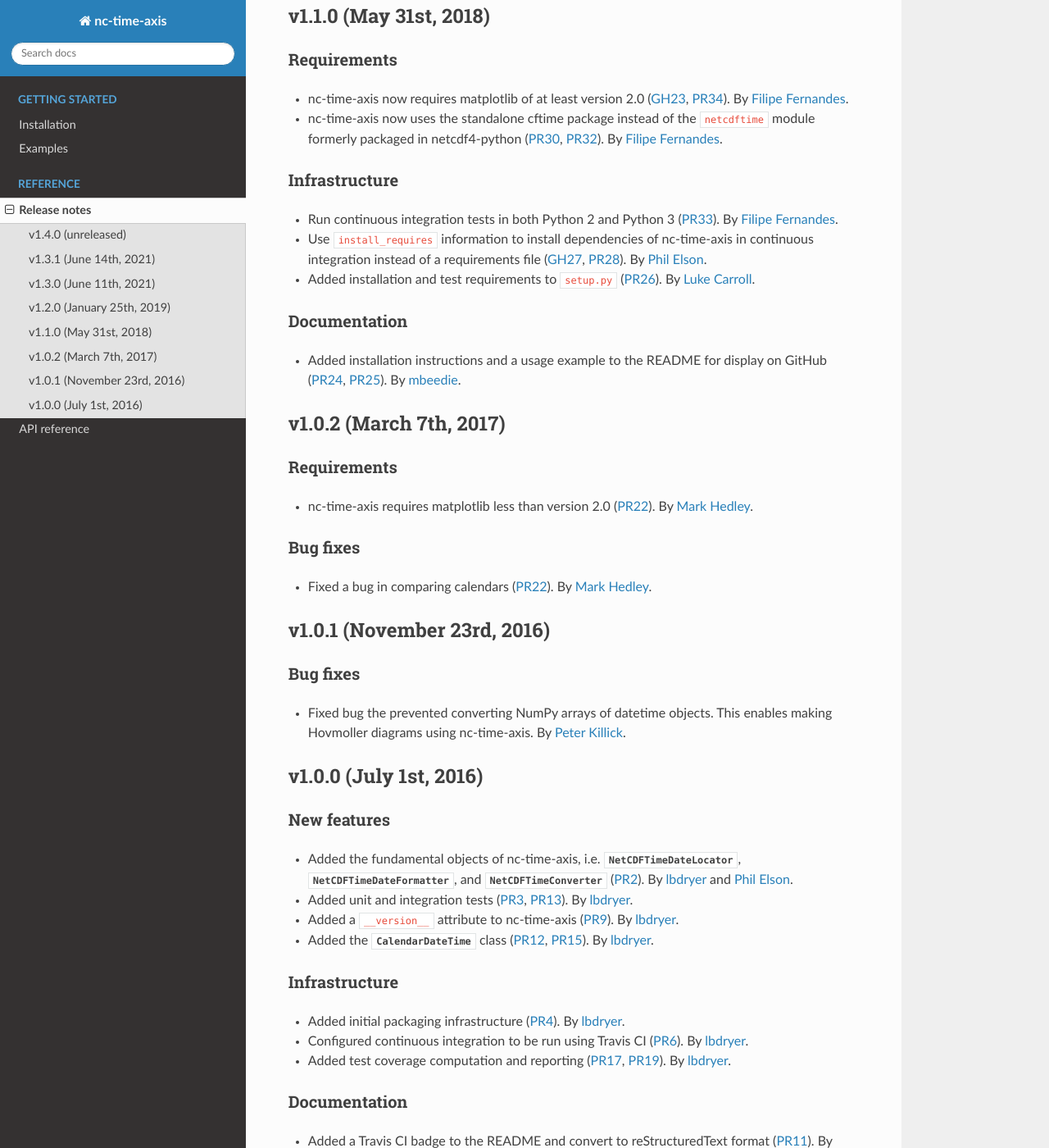
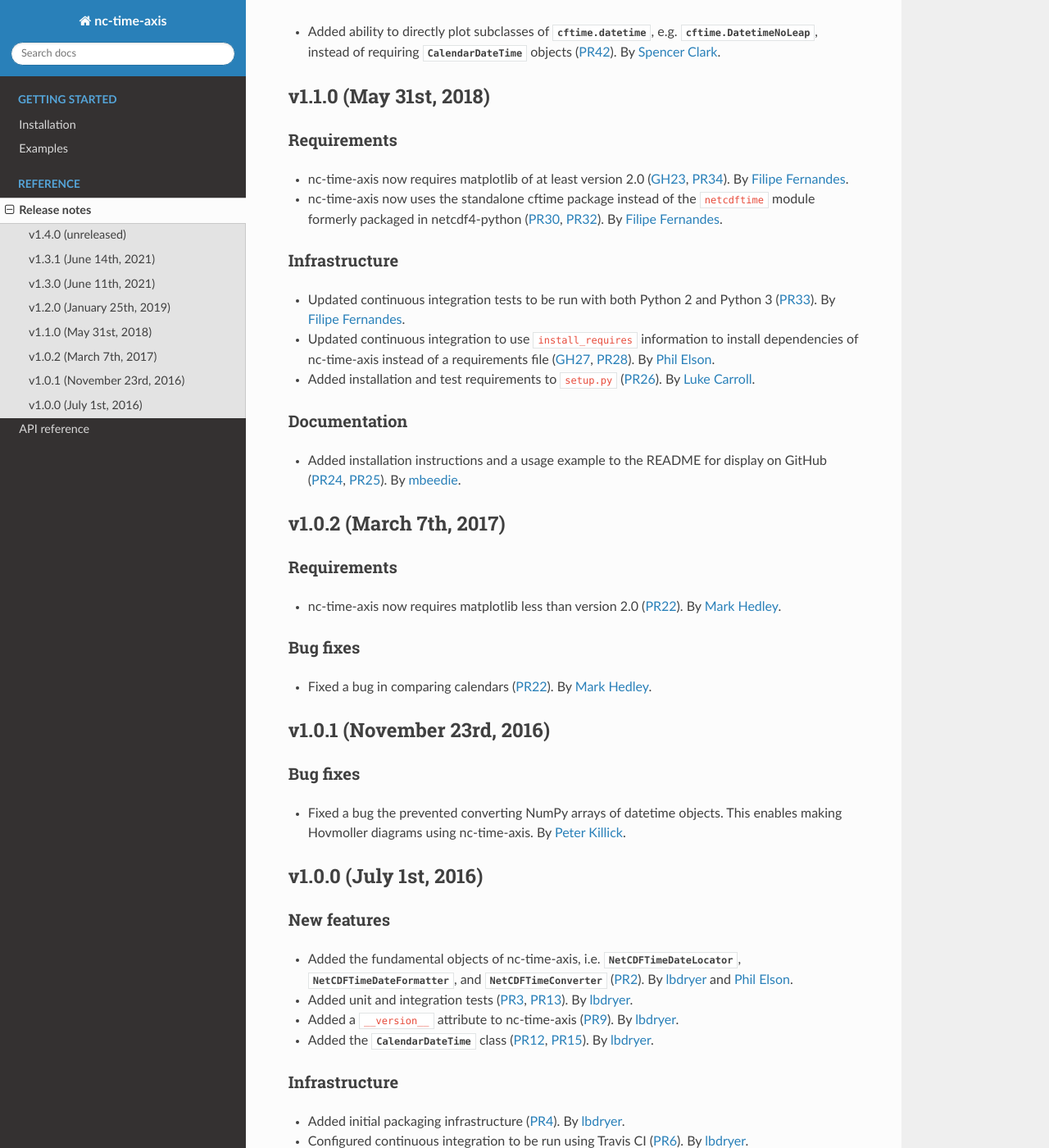
Before and after one commit to SciTools/nc-time-axis, a Sphinx documentation site: the page built from docs/release-notes.rst, in a window 1280 px wide and 1400 px high, scrolled down 1802 px. Shown: the whole window at 82% size. Built offline with Sphinx 7.4.7 and the Read the Docs theme 2.0.0, drawn with Linux system fonts in a browser that asks for light colours; some of the changed text lies outside the part shown.

Commit message:
Minor edits to release notes

```diff
--- a/docs/release-notes.rst
+++ b/docs/release-notes.rst
@@ -30,13 +28,20 @@
   :py:meth:`matplotlib.axes.Axes.fill_between` to work properly with cftime
   values (:issue:`47`, :issue:`74`, :pull:`78`).  By `Pascal Bourgault
   <https://github.com/aulemahal>`_.
-* Fixed bug that resulted in the resolution of tick labels being inconsistent
+* Fixed a bug that resulted in the resolution of tick labels being inconsistent
   with the resolution of tick values (:issue:`48`, :pull:`79`).  By `Spencer
   Clark <https://github.com/spencerkclark>`_.
 * Fixed a bug that prevented users from being able to explicitly set the ticks
   along axes using :py:meth:`matplotlib.axes.Axes.set_xticks` or
   :py:meth:`matplotlib.axes.Axes.set_yticks` (:issue:`41`, :pull:`84`).  By
   `Spencer Clark <https://github.com/spencerkclark>`_.
+
+Documentation
+~~~~~~~~~~~~~
+
+* Added a start on Read the Docs documentation.  Added examples, release notes,
+  and NumPy-style docstrings to nc-time-axis classes (:issue:`62`, :pull:`87`).
+  By `Spencer Clark <https://github.com/spencerkclark>`_.
 
 
 v1.3.1 (June 14th, 2021)
@@ -121,11 +126,11 @@
 Infrastructure
 ~~~~~~~~~~~~~~
 
-* Run continuous integration tests in both Python 2 and Python 3 (:pull:`33`).
-  By `Filipe Fernandes <https://github.com/ocefpaf>`_.
-* Use ``install_requires`` information to install dependencies of nc-time-axis
-  in continuous integration instead of a requirements file (:issue:`27`,
-  :pull:`28`).  By `Phil Elson <https://github.com/pelson>`_.
+* Updated continuous integration tests to be run with both Python 2 and Python 3
+  (:pull:`33`).  By `Filipe Fernandes <https://github.com/ocefpaf>`_.
+* Updated continuous integration to use ``install_requires`` information to
+  install dependencies of nc-time-axis instead of a requirements file
+  (:issue:`27`, :pull:`28`).  By `Phil Elson <https://github.com/pelson>`_.
 * Added installation and test requirements to ``setup.py`` (:pull:`26`).  By
   `Luke Carroll <https://github.com/LukeC92>`_.
 
@@ -143,8 +148,8 @@
 Requirements
 ~~~~~~~~~~~~
 
-* nc-time-axis requires matplotlib less than version 2.0 (:pull:`22`).  By `Mark
-  Hedley <https://github.com/marqh>`_.
+* nc-time-axis now requires matplotlib less than version 2.0 (:pull:`22`).  By
+  `Mark Hedley <https://github.com/marqh>`_.
 
 Bug fixes
 ~~~~~~~~~
@@ -159,7 +164,7 @@
 Bug fixes
 ~~~~~~~~~
 
-* Fixed bug the prevented converting NumPy arrays of datetime objects.  This
+* Fixed a bug the prevented converting NumPy arrays of datetime objects.  This
   enables making Hovmoller diagrams using nc-time-axis.  By `Peter Killick
   <https://github.com/DPeterK>`_.
 
```
Also changed, not shown: other parts of docs/release-notes.rst (+0 -2 lines).
